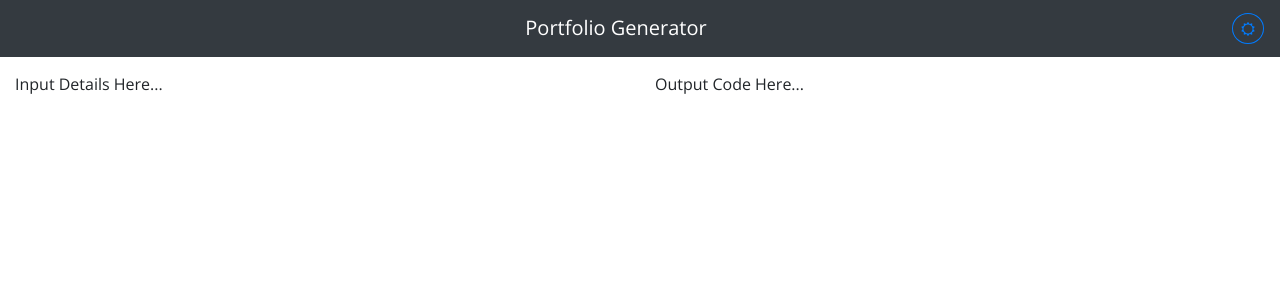
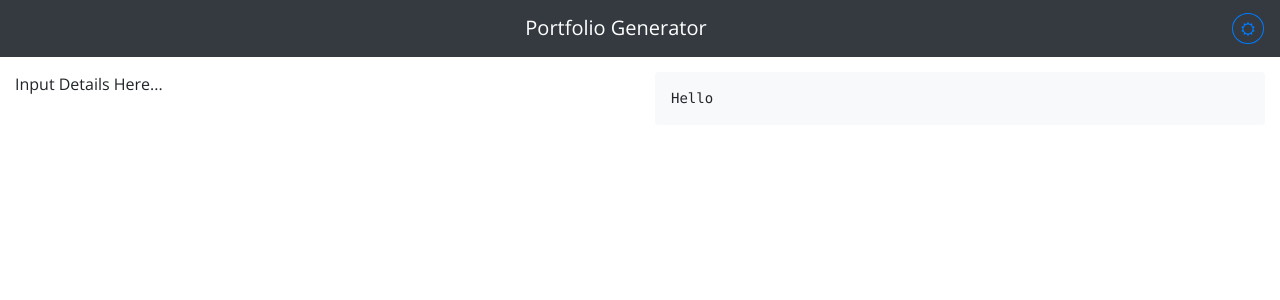
Before and after one commit to IES-IPS-Academy/Profia, a React (Create React App) app: page / in a window 1280 px wide. Shown: the top 300 px of the page. Built offline with nearby package versions, Linux system fonts and the light colour scheme.

Commit message:
Added per tag for output field

```diff
--- a/src/components/Code.js
+++ b/src/components/Code.js
@@ -1,5 +1,9 @@
 const Code = () => {
-  return <div className="Code">Output Code Here...</div>;
+  return (
+    <div className="Code">
+      <pre className="broder rounded bg-light p-3">{`Hello`}</pre>
+    </div>
+  );
 };
 
 export default Code;
```
